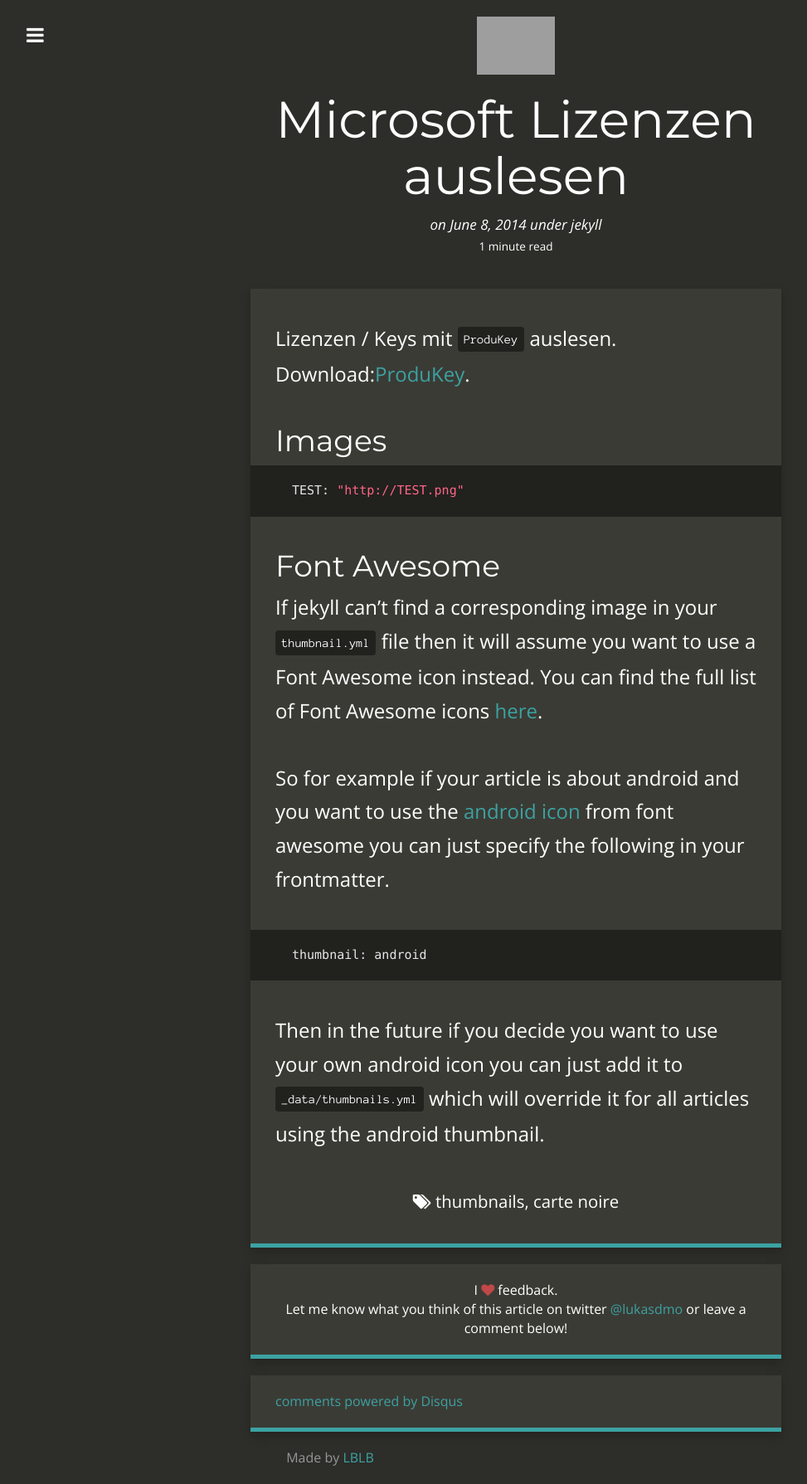
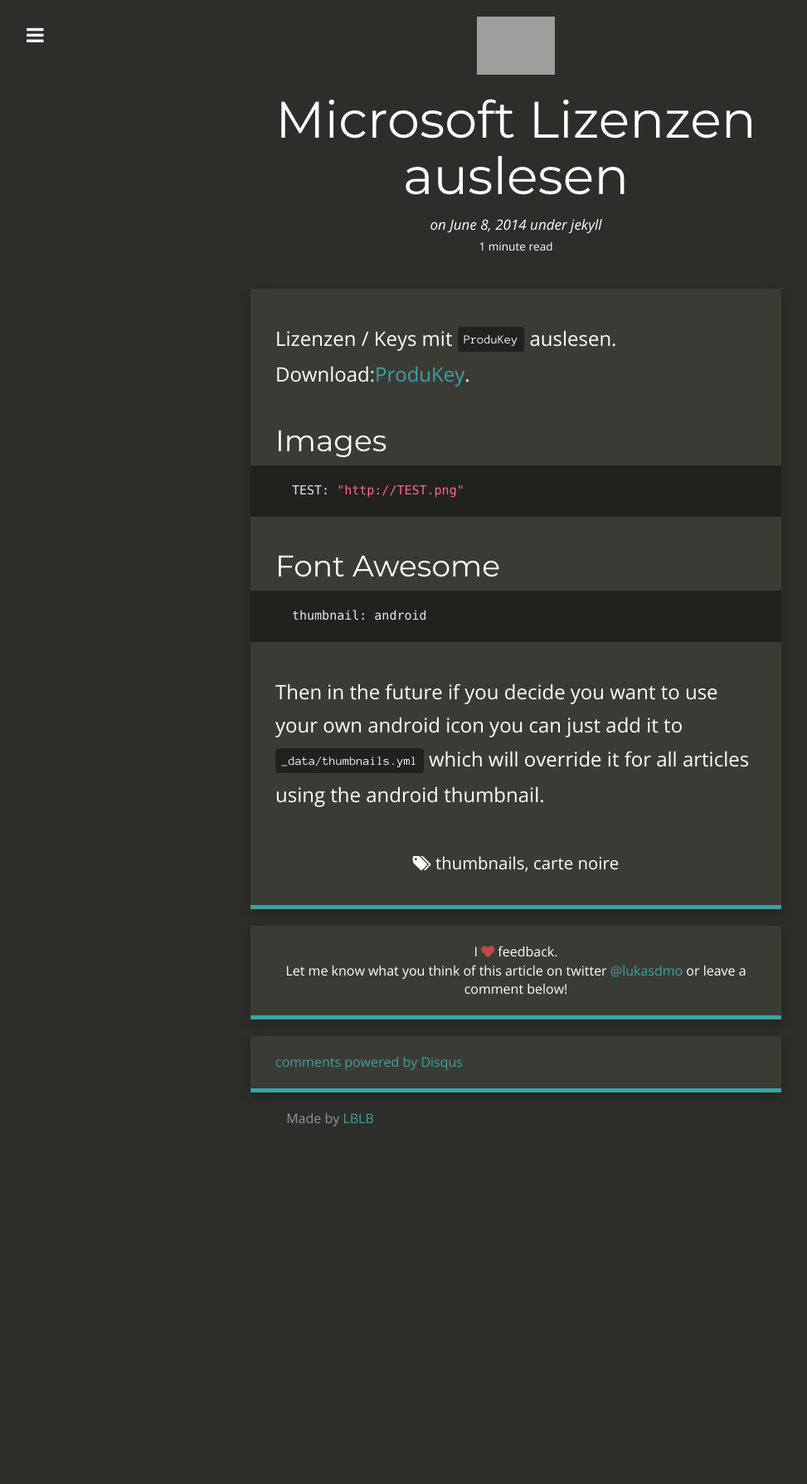
Before and after one commit to eski1337/lblb-it-ffd00, a Jekyll site: the page built from _posts/2014-06-08-using-thumbnails.md, in a window 1280 px wide. Shown: the whole page at 83% size, without its empty margins (18-991 px from the left). Built offline with Jekyll 4.4.1, drawn with Linux system fonts in a browser that asks for light colours; nearby versions of some CDN libraries; comment, search, counter and statistics services are not loaded; after the commit the page ends 1380 px from its top, so only the background shows below that; grey boxes are pictures that could not be loaded.

Commit message:
2014-06-08-using-thumbnails.md: changed

````diff
--- a/_posts/2014-06-08-using-thumbnails.md
+++ b/_posts/2014-06-08-using-thumbnails.md
@@ -30,12 +30,7 @@ TEST: "http://TEST.png"
 
 ## Font Awesome
 
-If jekyll can't find a corresponding image in your `thumbnail.yml` file then it
-will assume you want to use a Font Awesome icon instead. You can find the full
-list of Font Awesome icons [here][4].
 
-So for example if your article is about android and you want to use the [android icon][5]
-from font awesome you can just specify the following in your frontmatter.
 
 ```
 thumbnail: android
````
